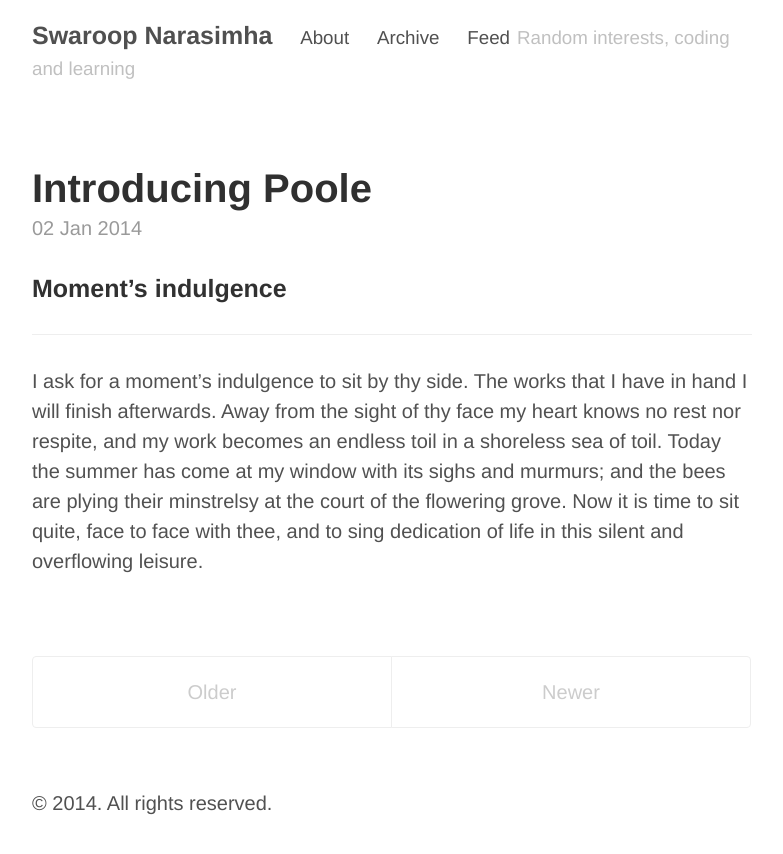
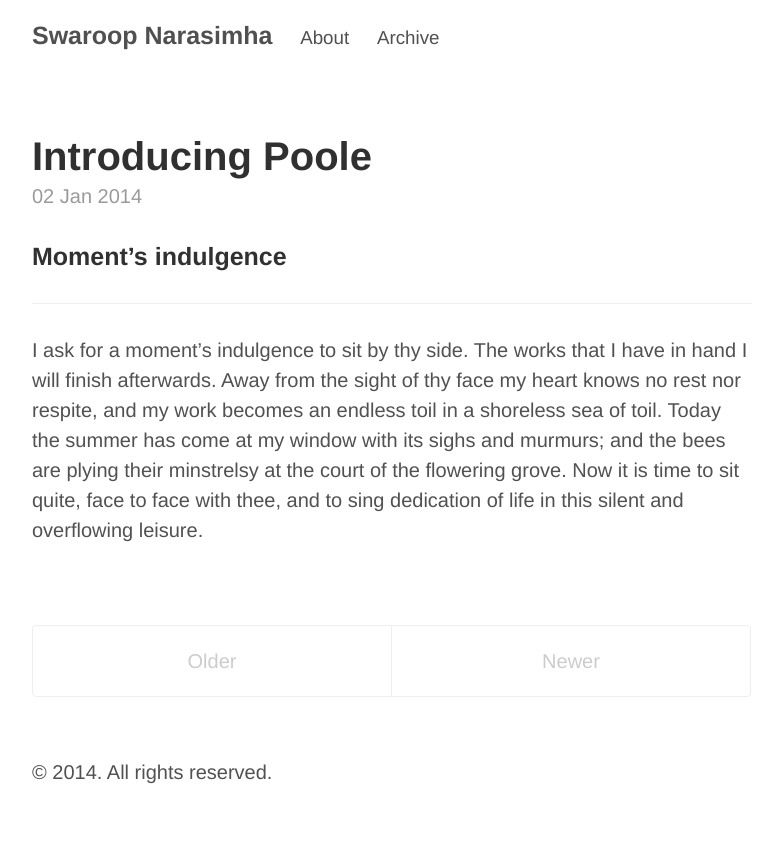
Before and after one commit to swaroopgn/swaroopgn.github.io, a Jekyll site: the page built from index.html, in a window 1280 px wide. Shown: the top 854 px of the page, without its empty margins (248-1031 px from the left). Built offline with Jekyll 4.4.1, drawn with Linux system fonts in a browser that asks for light colours; Markdown is read by kramdown in place of the engine named in the settings; the list of posts is cut into pages by our own code.

Commit message:
Some more trials

```diff
--- a/_config.yml
+++ b/_config.yml
@@ -30,7 +30,6 @@ github:
 pages_list:
   About: '/about/'
   Archive: '/archive/'
-  Feed: '/atom.xml'
 
 # Allow URL Redirects:
 #  * https://help.github.com/articles/redirects-on-github-pages
--- a/_layouts/default.html
+++ b/_layouts/default.html
@@ -8,15 +8,16 @@
     <div class="container content">
       <div class="masthead">
         <h3 class="masthead-title">
-          <a href="{{ site.baseurl }}" title="Home">{{ site.title }}</a>
+          <a href="/" title="Home">{{ site.title }}</a>
           {% for page in site.pages_list %}
               &nbsp;&nbsp;&nbsp;<small><a href="{{ page[1]  }}">{{ page[0] }}</a></small>
           {% endfor %}
-          <small>{{ site.tagline }}</small>
         </h3>
       </div>
 
       {{ content }}
+
+      {% include comments.html %}
 
       <div class="footer">
         <p>
```
